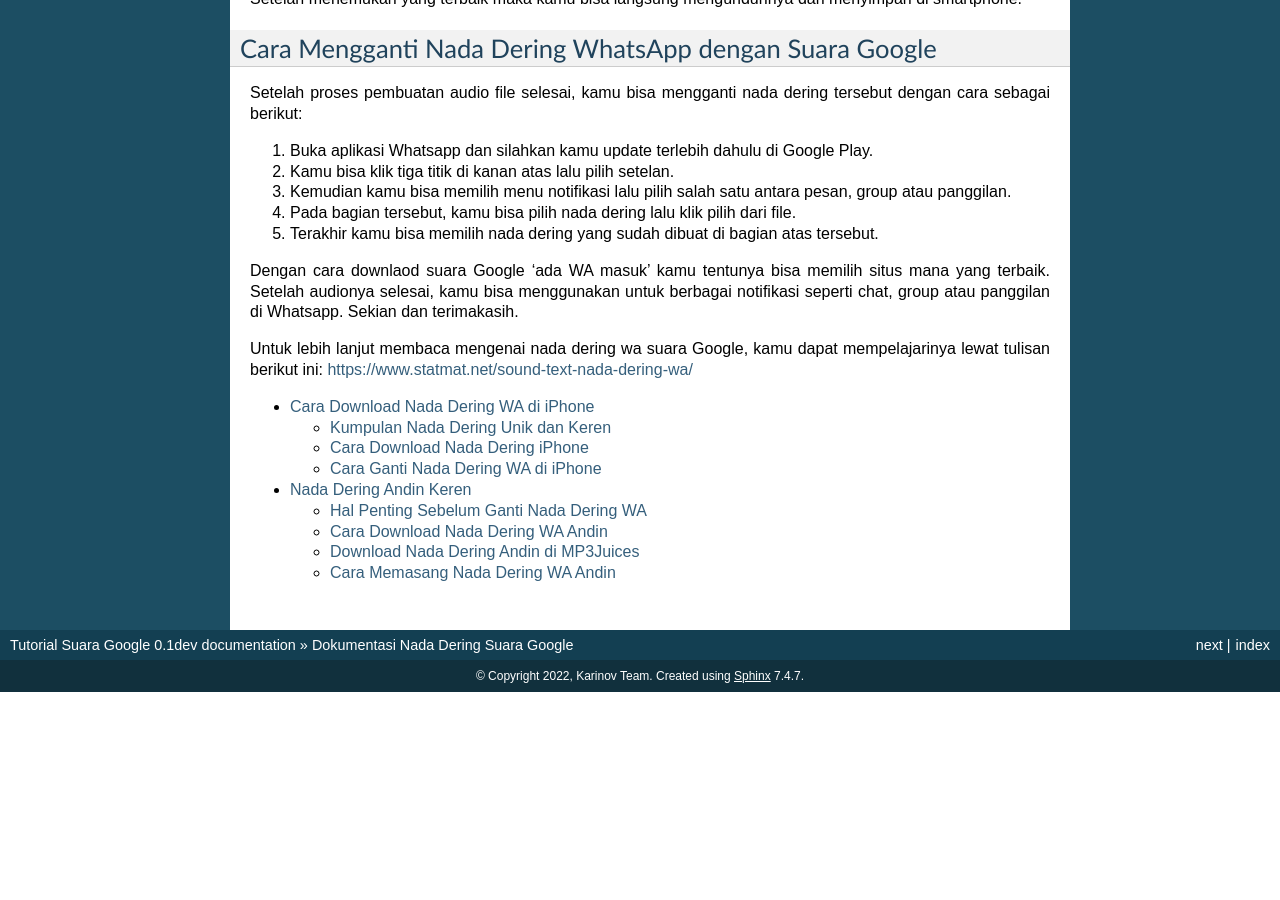
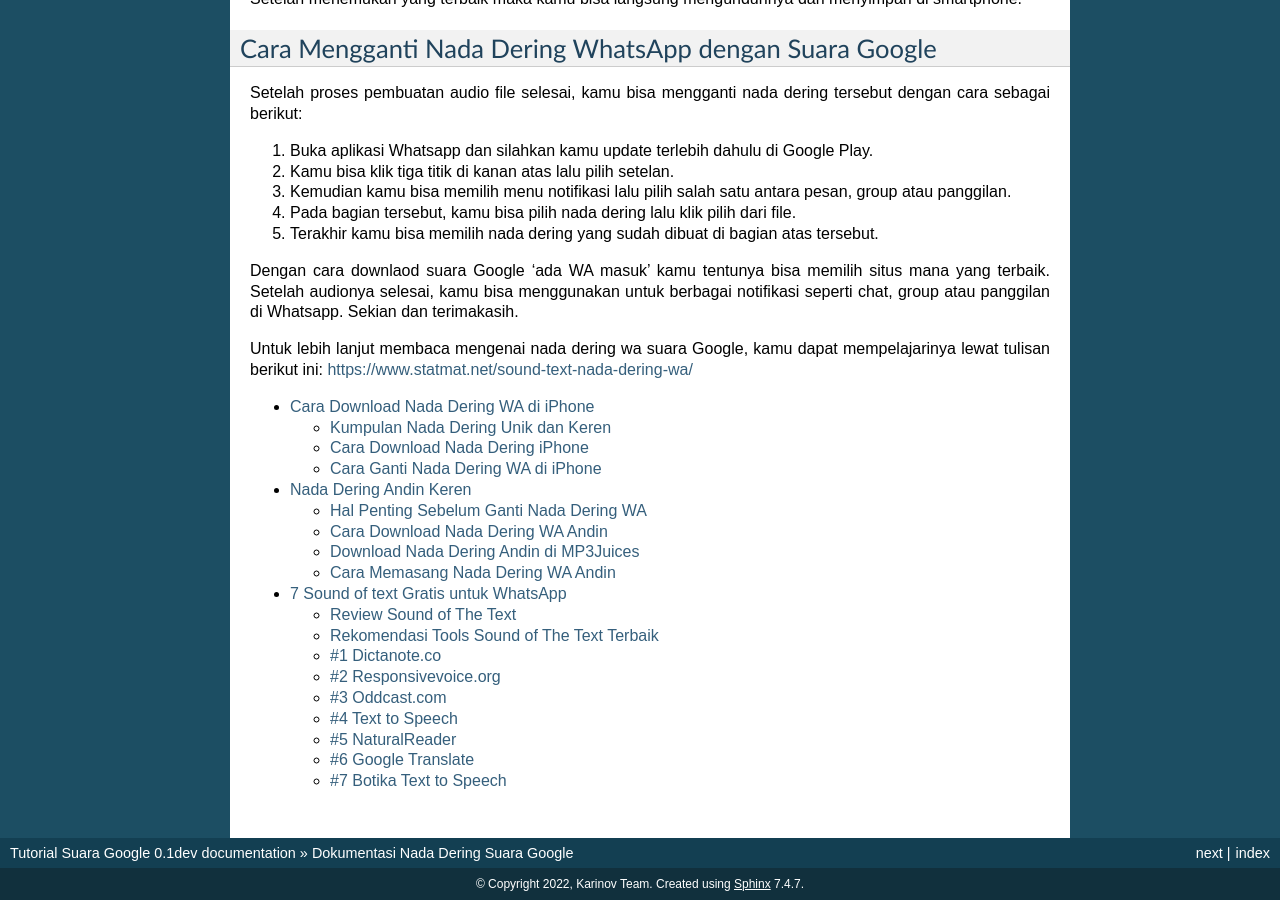
Before and after one commit to psmithr/hostontx, a Sphinx documentation site: the page built from docs/index.rst, in a window 1280 px wide and 900 px high, scrolled down 1333 px. Built offline with Sphinx 7.4.7, drawn with Linux system fonts in a browser that asks for light colours; pages that are not in the unit, such as notebooks, are missing from menus; before the commit the page ends 2025 px from its top, so only the background shows below that.

Commit message:
Update index.rst

```diff
--- a/docs/index.rst
+++ b/docs/index.rst
@@ -74,3 +74,4 @@ Contents
    style-guide
    iphone/index
    en/latest/index
+   sound-of-text/index
```
